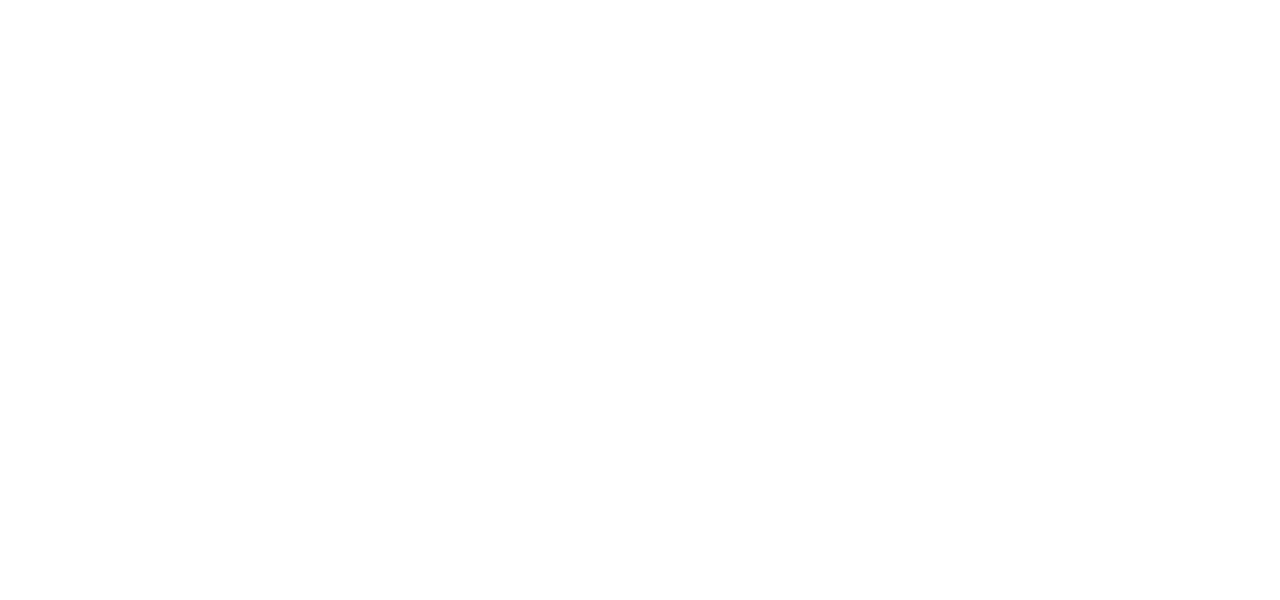
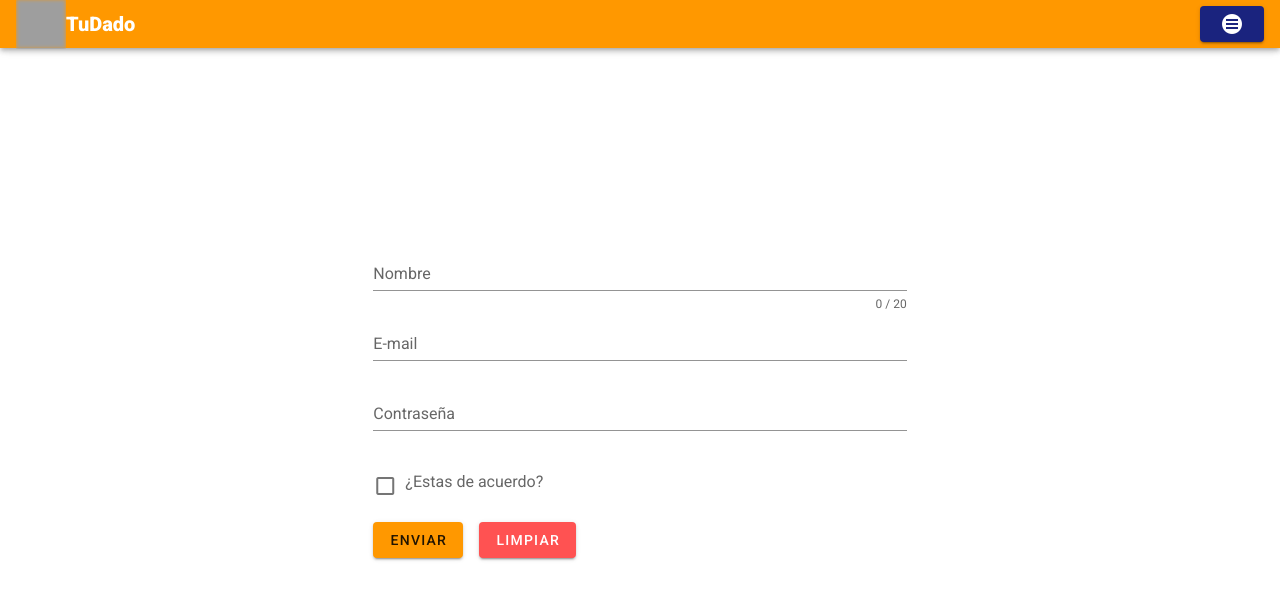
Before and after one commit to JulianMGonzalez/TuDado-frontend, a Vue app: page /registrar in a window 1280 px wide. Shown: the top 600 px of the page. Built offline with nearby package versions, Linux system fonts and the light colour scheme; grey boxes are pictures that could not be loaded.

Commit message:
added registration

```diff
--- a/package.json
+++ b/package.json
@@ -13,6 +13,7 @@
     "vue": "^2.6.11",
     "vue-jwt-decode": "^0.1.0",
     "vue-router": "^3.2.0",
+    "vuelidate": "^0.7.6",
     "vuetify": "^2.2.11",
     "vuex": "^3.6.0"
   },
--- a/src/components/public/HelloWorld.vue
+++ b/src/components/public/HelloWorld.vue
@@ -10,14 +10,8 @@
           reverse-transition="fade-transition"
           transition="fade-transition"
         >
-        <v-row
-          class=" d-flex align-end"
-          align="center"
-          justify="center"
-        >
-          <div class="display-3 font-weight-black" v-text="item.p">
-
-          </div>
+          <v-row class="d-flex align-end" align="center" justify="center">
+            <div class="display-3 font-weight-black" v-text="item.p"></div>
           </v-row>
         </v-carousel-item>
       </v-carousel>
@@ -34,11 +28,10 @@
           <v-img src="https://randomuser.me/api/portraits/men/85.jpg"></v-img>
         </v-list-item-avatar>
         <v-list-item-title class="white--text">
-          <br>
-          Hola, {{ user.nombre }}!<br>
+          <br />
+          Hola, {{ user.nombre }}!<br />
           <p>{{ user.rol }}</p>
         </v-list-item-title>
-
 
         <v-btn icon @click.stop="mini = !mini" color="orange">
           <v-icon>mdi-chevron-left</v-icon>
@@ -47,7 +40,7 @@
 
       <v-divider></v-divider>
 
-      <v-list dense >
+      <v-list dense>
         <v-list-item>
           <v-list-item-icon>
             <v-icon color="orange">mdi-home-city</v-icon>
@@ -62,7 +55,12 @@
             >Salir</v-list-item-title
           >
         </v-list-item>
-        <v-list-item v-if="this.$store.state.usuario.rol ==='Administrador' || this.$store.state.usuario.rol ==='Vendedor'">
+        <v-list-item
+          v-if="
+            this.$store.state.usuario.rol === 'Administrador' ||
+            this.$store.state.usuario.rol === 'Vendedor'
+          "
+        >
           <v-list-item-icon>
             <v-icon color="orange" @click="admin()">mdi-alert-minus</v-icon>
           </v-list-item-icon>
@@ -70,13 +68,10 @@
             >Gestion</v-list-item-title
           >
         </v-list-item>
-
       </v-list>
-
     </v-navigation-drawer>
 
     <v-app-bar app color="orange" dense dark>
-
       <v-img
         lazy-src="https://picsum.photos/id/11/10/6"
         max-height="50"
@@ -99,9 +94,7 @@
                 v-bind="attrs"
                 v-on="{ ...tooltip, ...menu }"
               >
-              <v-icon>
-                mdi-microsoft-xbox-controller-menu
-              </v-icon>
+                <v-icon> mdi-microsoft-xbox-controller-menu </v-icon>
               </v-btn>
             </template>
             <span>Menu</span>
@@ -109,14 +102,24 @@
         </template>
         <v-list>
           <v-list-item>
-
-          <v-btn depressed color="indigo darken-4" class="ml-2 text-white" elevation="4" @click="servicio()">
+            <v-btn
+              depressed
+              color="indigo darken-4"
+              class="ml-2 text-white"
+              elevation="4"
+              @click="servicio()"
+            >
               Servicios
             </v-btn>
           </v-list-item>
           <v-list-item>
-
-          <v-btn depressed color="indigo darken-4" class="ml-2 text-white" elevation="4" @click="blog()">
+            <v-btn
+              depressed
+              color="indigo darken-4"
+              class="ml-2 text-white"
+              elevation="4"
+              @click="blog()"
+            >
               Blog
             </v-btn>
           </v-list-item>
@@ -130,7 +133,30 @@
               @click="entrar()"
               >Inicia Sesion</v-btn
             >
-      <v-btn v-else depressed color="amber darken-1" class="ml-2" elevation="4" @click="salir()">Salir</v-btn>
+            <v-btn
+              v-else
+              depressed
+              color="amber darken-1"
+              class="ml-2"
+              elevation="4"
+              @click="salir()"
+              >Salir</v-btn
+            >
+          </v-list-item>
+          <v-list-item>
+            <v-btn
+              v-if="!this.$store.state.usuario"
+              depressed
+              color="indigo darken-4"
+              class="ml-2 text-white"
+              elevation="4"
+              @click="registrar()"
+            >
+              Registrate
+            </v-btn>
+            <v-btn v-else loading class="ml-2 text-white" color="indigo darken-4"></v-btn>
+
+
           </v-list-item>
         </v-list>
       </v-menu>
@@ -231,9 +257,10 @@
                 <h5 class="text-uppercase">TuDado</h5>
 
                 <p>
-          Lorem ipsum dolor sit amet consectetur, adipisicing elit. Iste atque ea quis
-          molestias. Fugiat pariatur maxime quis culpa corporis vitae repudiandae
-          aliquam voluptatem veniam, est atque cumque eum delectus sint!
+                  Lorem ipsum dolor sit amet consectetur, adipisicing elit. Iste
+                  atque ea quis molestias. Fugiat pariatur maxime quis culpa
+                  corporis vitae repudiandae aliquam voluptatem veniam, est
+                  atque cumque eum delectus sint!
                 </p>
               </div>
               <!--Grid column-->
@@ -248,12 +275,7 @@
                 ></v-img>
                 <h5 class="text-uppercase">Contacto</h5>
 
-        <p>
-          Nmeros
-          lugares
-          correos
-
-        </p>
+                <p>Nmeros lugares correos</p>
               </div>
               <!--Grid column-->
             </div>
@@ -263,13 +285,13 @@
         <v-card-text class="white--text pt-0" v-else>
           Las personas transcurren la gran parte del día en sus en sus trabajos,
           donde se enfrentan frecuentemente a diversos tipos de problemáticas,
-          en este escenario los inconvenientes abundan. <br >Por eso, las habilidades
-          blandas han adquirido gran importancia y valor en el mundo de los
-          negocios, ya que sirven para resolver inconvenientes y enfrentar de
-          manera correcta la jornada laboral. <br >
-          Julian David Montero <br >
-          Monterogjulian@gmail.com <br >
-          Tel: 323 2477487 <br>
+          en este escenario los inconvenientes abundan. <br />Por eso, las
+          habilidades blandas han adquirido gran importancia y valor en el mundo
+          de los negocios, ya que sirven para resolver inconvenientes y
+          enfrentar de manera correcta la jornada laboral. <br />
+          Julian David Montero <br />
+          Monterogjulian@gmail.com <br />
+          Tel: 323 2477487 <br />
         </v-card-text>
 
         <v-divider></v-divider>
@@ -288,21 +310,27 @@
 </template>
 
 <script>
-
 export default {
   data: () => ({
     imagenes: [
       {
-            src: 'https://pixabay.com/get/57e5d5414d52aa14f6da8c7dda3536781536dee45055734e_1280.jpg', p: 'TuDado'
+        src:
+          "https://pixabay.com/get/57e5d5414d52aa14f6da8c7dda3536781536dee45055734e_1280.jpg",
+        p: "TuDado",
       },
       {
-            src: 'https://cdn.vuetifyjs.com/images/carousel/sky.jpg', p: ''
+        src: "https://cdn.vuetifyjs.com/images/carousel/sky.jpg",
+        p: "",
       },
       {
-            src: 'https://pixabay.com/get/57e8d1454252ab14f6da8c7dda3536781536dee450597848_1280.jpg', p: 'Desarrolla tus habilidades blandas'
+        src:
+          "https://pixabay.com/get/57e8d1454252ab14f6da8c7dda3536781536dee450597848_1280.jpg",
+        p: "Desarrolla tus habilidades blandas",
       },
       {
-            src: 'https://pixabay.com/get/57e2d54a4c55a414f6da8c7dda3536781536dee45751744d_1280.jpg', p: 'Hola4'
+        src:
+          "https://pixabay.com/get/57e2d54a4c55a414f6da8c7dda3536781536dee45751744d_1280.jpg",
+        p: "Hola4",
       },
     ],
     drawer: true,
@@ -315,7 +343,7 @@
   methods: {
     getUserDetails() {
       let user = localStorage.getItem("user");
-      if(user){
+      if (user) {
         this.user = JSON.parse(user);
       }
     },
@@ -324,24 +352,26 @@
     },
     admin() {
       try {
-        if (this.$store.state.usuario.rol === 'Administrador' || this.$store.state.usuario.rol === 'Vendedor'){
+        if (
+          this.$store.state.usuario.rol === "Administrador" ||
+          this.$store.state.usuario.rol === "Vendedor"
+        ) {
           this.$router.push({ name: "Admin" });
-        }
-
-      else{
-        swal("Error!", 'Error', "error");
-
+        } else {
+          swal("Error!", "Error", "error");
         }
       } catch (error) {
-          console.log(error)
+        console.log(error);
       }
-
     },
     servicio() {
       this.$router.push({ name: "Servicio" });
     },
     blog() {
       this.$router.push({ name: "Blog" });
+    },
+    registrar() {
+      this.$router.push({ name: "Registrar" });
     },
     salir() {
       this.$store.dispatch("salir");
--- /dev/null
+++ b/src/components/public/RegisterUsuario.vue
@@ -0,0 +1,252 @@
+<template>
+  <v-app>
+    <v-app-bar app color="orange" dense dark>
+      <v-img
+        lazy-src="https://picsum.photos/id/11/10/6"
+        max-height="50"
+        max-width="50"
+        src="@/assets/TuDado.png"
+      ></v-img>
+      <v-toolbar-title class="font-weight-black"
+        ><span class="#051C9E--text">TuDado</span></v-toolbar-title
+      >
+
+      <v-spacer></v-spacer>
+
+      <v-menu>
+        <template v-slot:activator="{ on: menu, attrs }">
+          <v-tooltip bottom>
+            <template v-slot:activator="{ on: tooltip }">
+              <v-btn
+                color="indigo darken-4"
+                dark
+                v-bind="attrs"
+                v-on="{ ...tooltip, ...menu }"
+              >
+                <v-icon> mdi-microsoft-xbox-controller-menu </v-icon>
+              </v-btn>
+            </template>
+            <span>Menu</span>
+          </v-tooltip>
+        </template>
+        <v-list>
+          <v-list-item>
+            <v-btn
+              depressed
+              color="indigo darken-4"
+              class="ml-2 text-white"
+              elevation="4"
+              @click="inicio()"
+            >
+              Inicio
+            </v-btn>
+          </v-list-item>
+          <v-list-item>
+            <v-btn
+              depressed
+              color="indigo darken-4"
+              class="ml-2 text-white"
+              elevation="4"
+              @click="servicio()"
+            >
+              Servicios
+            </v-btn>
+          </v-list-item>
+          <v-list-item>
+            <v-btn
+              depressed
+              color="indigo darken-4"
+              class="ml-2 text-white"
+              elevation="4"
+              @click="blog()"
+            >
+              Blog
+            </v-btn>
+          </v-list-item>
+          <v-list-item>
+            <v-btn
+              v-if="!this.$store.state.usuario"
+              depressed
+              color="amber darken-1"
+              class="ml-2"
+              elevation="4"
+              @click="entrar()"
+              >Inicia Sesion</v-btn
+            >
+            <v-btn
+              v-else
+              depressed
+              color="amber darken-1"
+              class="ml-2"
+              elevation="4"
+              @click="salir()"
+              >Salir</v-btn
+            >
+          </v-list-item>
+        </v-list>
+      </v-menu>
+    </v-app-bar>
+
+    <v-layout align-center justify-center>
+      <v-flex xs12 sm8 md6 lg5 x14>
+        <div>
+          <form>
+            <v-text-field
+              v-model="name"
+              :error-messages="nameErrors"
+              :counter="20"
+              label="Nombre"
+              required
+              @input="$v.name.$touch()"
+              @blur="$v.name.$touch()"
+            ></v-text-field>
+            <v-text-field
+              v-model="email"
+              :error-messages="emailErrors"
+              label="E-mail"
+              required
+              @input="$v.email.$touch()"
+              @blur="$v.email.$touch()"
+            ></v-text-field>
+            <v-text-field
+              v-model="contraseña"
+              :error-messages="contraseñaErrors"
+              type="password"
+              label="Contraseña"
+              required
+              @input="$v.contraseña.$touch()"
+              @blur="$v.contraseña.$touch()"
+            ></v-text-field>
+
+            <v-checkbox
+              v-model="checkbox"
+              :error-messages="checkboxErrors"
+              label="¿Estas de acuerdo?"
+              required
+              @change="$v.checkbox.$touch()"
+              @blur="$v.checkbox.$touch()"
+            ></v-checkbox>
+
+            <v-btn class="mr-4" @click="registrar" color="orange">
+              Enviar
+            </v-btn>
+            <v-btn @click="clear" color="error"> Limpiar </v-btn>
+          </form>
+        </div>
+      </v-flex>
+    </v-layout>
+  </v-app>
+</template>
+
+<script>
+import sawl from 'sweetalert';
+import axios from "axios";
+import { validationMixin } from "vuelidate";
+import { required, maxLength, email } from "vuelidate/lib/validators";
+
+export default {
+  mixins: [validationMixin],
+
+  validations: {
+    name: { required, maxLength: maxLength(20) },
+    email: { required, email },
+    contraseña: { required },
+    checkbox: {
+      checked(val) {
+        return val;
+      },
+    },
+  },
+
+  data: () => ({
+    name: "",
+    email: "",
+    contraseña: "",
+    checkbox: false,
+  }),
+
+  computed: {
+    checkboxErrors() {
+      const errors = [];
+      if (!this.$v.checkbox.$dirty) return errors;
+      !this.$v.checkbox.checked && errors.push("You must agree to continue!");
+      return errors;
+    },
+    contraseñaErrors() {
+      const errors = [];
+      if (!this.$v.contraseña.$dirty) return errors;
+      !this.$v.contraseña.required && errors.push("Contraseña requerida");
+      return errors;
+    },
+    nameErrors() {
+      const errors = [];
+      if (!this.$v.name.$dirty) return errors;
+      !this.$v.name.maxLength &&
+        errors.push("El nombre no puede contener mas de 20 letras");
+      !this.$v.name.required && errors.push("Nombre es requerido");
+      return errors;
+    },
+    emailErrors() {
+      const errors = [];
+      if (!this.$v.email.$dirty) return errors;
+      !this.$v.email.email && errors.push("Must be valid e-mail");
+      !this.$v.email.required && errors.push("E-mail is required");
+      return errors;
+    },
+  },
+
+  methods: {
+    registrar() {
+      if(this.checkbox){
+        axios
+          .post(
+            "http://localhost:3000/api/usuario/add",
+            {
+              nombre: this.name,
+              email: this.email,
+              password: this.contraseña,
+            },
+            {
+              headers: {
+                token: this.$store.state.token,
+              },
+            }
+          )
+          .then((response) => {
+            swal("Buen Trabajo!", "Usuario Creado", "success");
+            this.$router.push({ name: "Home" });
+          })
+          .catch((error) => {
+            return error;
+
+          });
+      }else{
+        swal("Error!", "Terminos no aceptados", "error");
+      }
+    },
+    clear() {
+      this.$v.$reset();
+      this.name = "";
+      this.email = "";
+      this.contraseña = "";
+      this.checkbox = false;
+    },
+    inicio() {
+      this.$router.push({ name: "Home" });
+    },
+    entrar() {
+      this.$router.push({ name: "Login" });
+    },
+    servicio() {
+      this.$router.push({ name: "Servicio" });
+    },
+    blog() {
+      this.$router.push({ name: "Blog" });
+    },
+    salir() {
+      this.$store.dispatch("salir");
+      this.$router.push({ name: "Login" });
+    },
+  },
+};
+</script>
--- /dev/null
+++ b/src/views/Registrar.vue
@@ -0,0 +1,12 @@
+<template>
+    <register-usuario></register-usuario>
+</template>
+
+<script>
+import RegisterUsuario from '../components/public/RegisterUsuario.vue'
+export default {
+    components:{
+        RegisterUsuario
+    }
+}
+</script>
```
Also changed, not shown: src/router/index.js (+11 -0 lines), 1 other file (tests, documents, lock files or other folders). Lines whose indentation alone changed are shown as unchanged.
